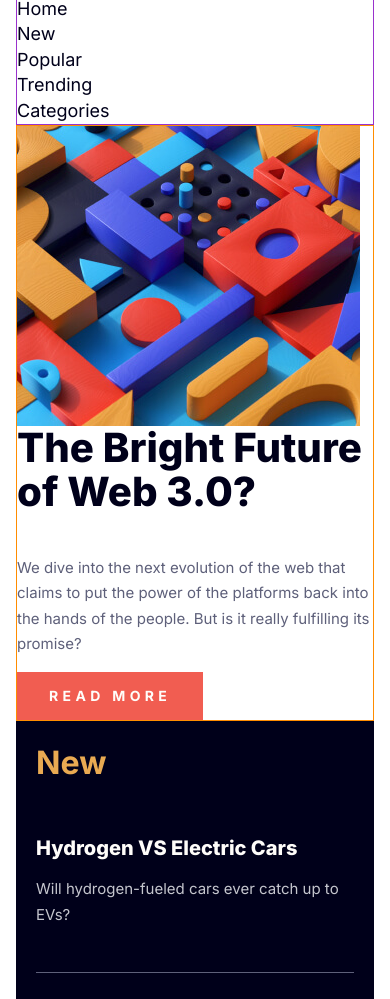
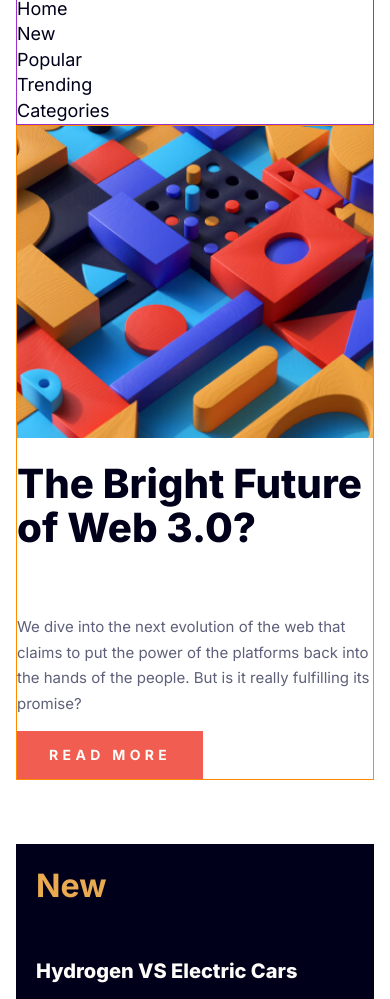
Before and after one commit to alexangria1992/fem-news-homepage, a website built with Vite: page index.html in a window 390 px wide. Shown: the part 32-1031 px from the top of the page. Built offline with nearby package versions, Linux system fonts and the light colour scheme.

Commit message:
Mobile Layout

```diff
--- a/scss/_global.scss
+++ b/scss/_global.scss
@@ -63,7 +63,7 @@ a {
 
 img {
   display: block;
-  max-width: 100%;
+  width: 100%;
   height: auto;
 }
 
@@ -80,3 +80,8 @@ li {
   width: min(u.rem(1110), calc(100% - u.rem(32)));
   margin-inline: auto;
 }
+
+.grid {
+  display: grid;
+  gap: u.rem(64);
+}
--- a/scss/components/_feature.scss
+++ b/scss/components/_feature.scss
@@ -2,6 +2,8 @@
 
 .feature {
   border: 1px solid darkorange;
+  display: grid;
+  gap: u.rem(24);
 
   &__image {
   }
@@ -9,9 +11,6 @@
   &__headline {
     font-size: var(--f-xl);
     font-weight: 800;
-  }
-
-  &__description {
   }
 
   &__button {
@@ -23,5 +22,6 @@
     text-transform: uppercase;
     padding: u.rem(12) u.rem(32);
     letter-spacing: 0.31em;
+    justify-self: start;
   }
 }
--- a/scss/components/_new.scss
+++ b/scss/components/_new.scss
@@ -23,10 +23,12 @@
   }
 
   &__headline {
+    display: inline-block;
     font-size: u.rem(20);
     font-weight: 800;
     margin-block-end: u.rem(8);
     color: var(--c-white);
+    display: inline-block;
   }
 
   &__description {
```
